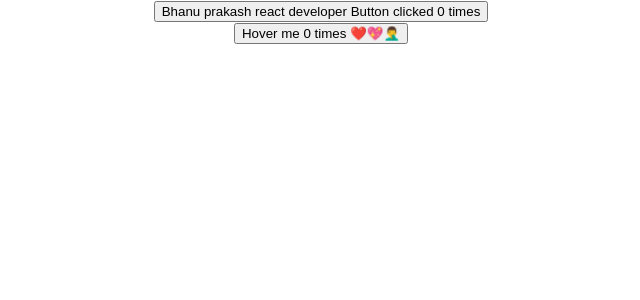
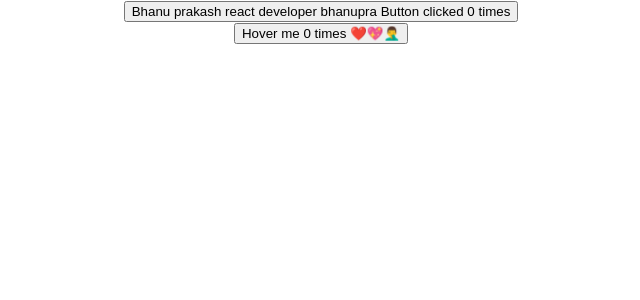
Before and after one commit to Bhanuprakash-340/practices, a React (Create React App) app: page / in a window 1280 px wide. Shown: the top 300 px of the page, without its empty margins (319-959 px from the left). Built offline with nearby package versions, Linux system fonts and the light colour scheme.

Commit message:
bhanu1 changes

```diff
--- a/src/App.js
+++ b/src/App.js
@@ -5,7 +5,7 @@ import HoverCounter from './components/HoverCounter';
 function App() {
   return (
     <div className="App">
-      <ClickCounter name={'Bhanu prakash react developer'}/>
+      <ClickCounter name={'Bhanu prakash react developer bhanupra'}/>
       <HoverCounter/>
     </div>
   );
```
